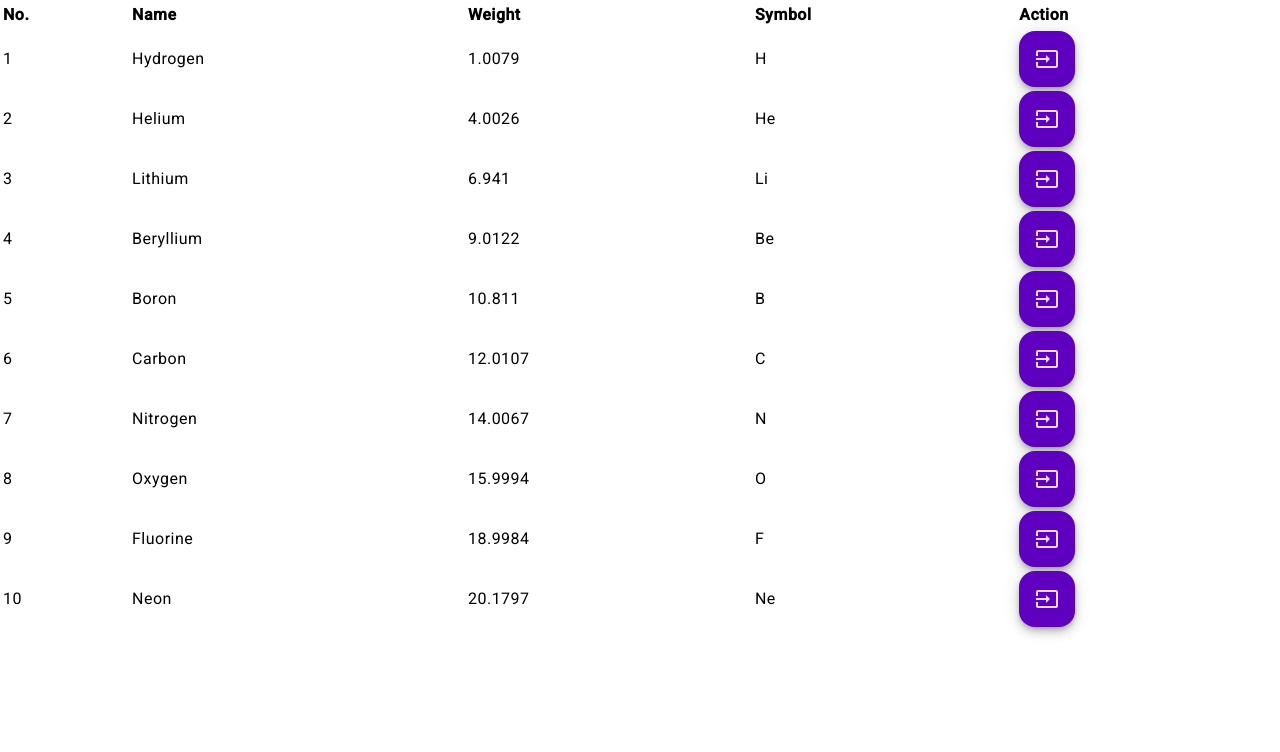
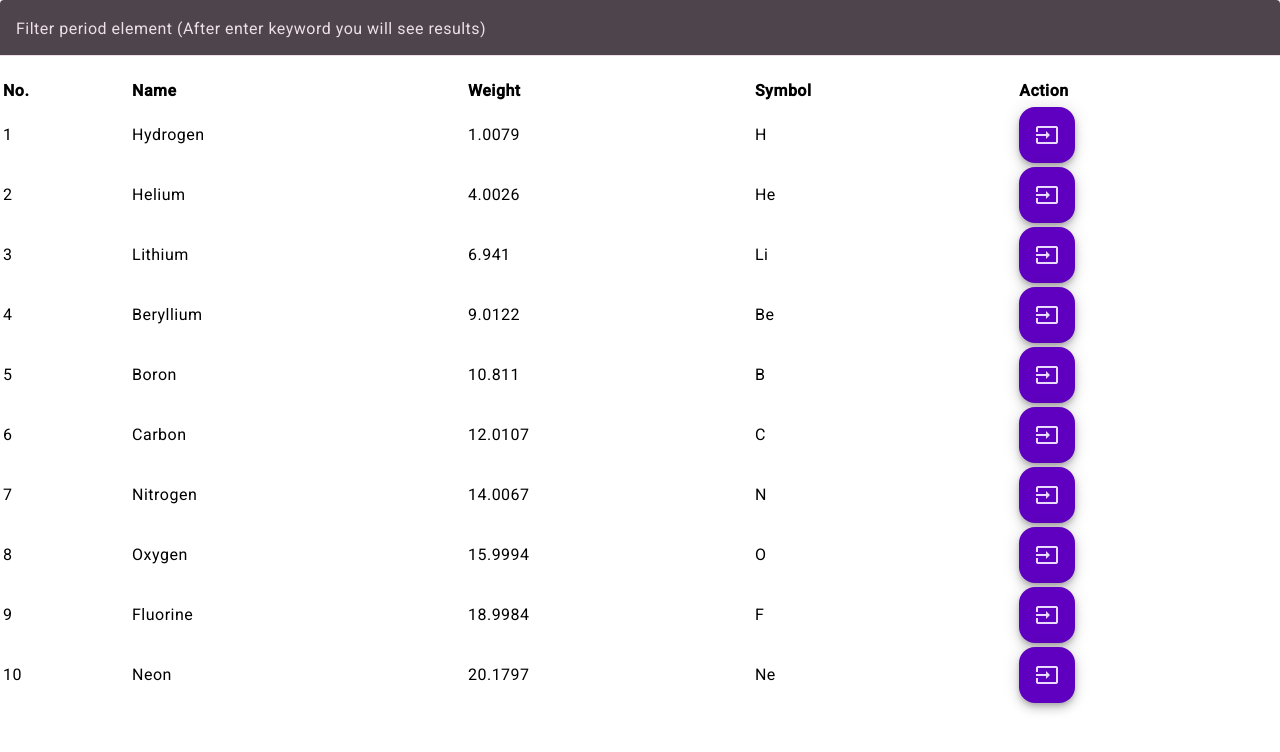
Before and after one commit to michal13171/period-element, an Angular app: page / in a window 1280 px wide. Shown: the top 752 px of the page. Built offline with nearby package versions, Linux system fonts and the light colour scheme.

Commit message:
filter data by input

```diff
--- a/src/app/features/pages/listing-sqrt/listing-sqrt.component.html
+++ b/src/app/features/pages/listing-sqrt/listing-sqrt.component.html
@@ -1,31 +1,36 @@
+<mat-form-field class="example-full-width">
+  <mat-label>Filter period element (After enter keyword you will see results)</mat-label>
+  <input matInput placeholder="filter name, position, weight and symbol" (keyup)="filterPeriod($event)">
+</mat-form-field>
+
 <table cdk-table [dataSource]="dataSource">
   <!-- Position Column -->
   <ng-container cdkColumnDef="position">
-    <th cdk-header-cell *cdkHeaderCellDef> No.</th>
+    <th cdk-header-cell *cdkHeaderCellDef>No.</th>
     <td cdk-cell *cdkCellDef="let element"> {{ element.position }}</td>
   </ng-container>
 
   <!-- Name Column -->
   <ng-container cdkColumnDef="name">
-    <th cdk-header-cell *cdkHeaderCellDef> Name</th>
+    <th cdk-header-cell *cdkHeaderCellDef>Name</th>
     <td cdk-cell *cdkCellDef="let element"> {{ element.name }}</td>
   </ng-container>
 
   <!-- Weight Column -->
   <ng-container cdkColumnDef="weight">
-    <th cdk-header-cell *cdkHeaderCellDef> Weight</th>
+    <th cdk-header-cell *cdkHeaderCellDef>Weight</th>
     <td cdk-cell *cdkCellDef="let element"> {{ element.weight }}</td>
   </ng-container>
 
   <!-- Symbol Column -->
   <ng-container cdkColumnDef="symbol">
-    <th cdk-header-cell *cdkHeaderCellDef> Symbol</th>
+    <th cdk-header-cell *cdkHeaderCellDef>Symbol</th>
     <td cdk-cell *cdkCellDef="let element"> {{ element.symbol }}</td>
   </ng-container>
 
   <!-- Action Column -->
   <ng-container cdkColumnDef="action">
-    <th cdk-header-cell *cdkHeaderCellDef> Action</th>
+    <th cdk-header-cell *cdkHeaderCellDef>Action</th>
     <td cdk-cell *cdkCellDef="let element; let i=index">
       <button mat-fab aria-label="Example icon button with a input icon" (click)="changeValue(i, element)">
         <mat-icon>input</mat-icon>
--- a/src/app/features/pages/listing-sqrt/listing-sqrt.component.scss
+++ b/src/app/features/pages/listing-sqrt/listing-sqrt.component.scss
@@ -5,3 +5,7 @@ table {
     text-align: left;
   }
 }
+
+.example-full-width{
+  width: 100%;
+}
--- a/src/app/features/pages/listing-sqrt/listing-sqrt.component.ts
+++ b/src/app/features/pages/listing-sqrt/listing-sqrt.component.ts
@@ -68,4 +68,39 @@ export class ListingSqrtComponent implements OnInit {
       }
     });
   }
+
+  private filterDataSymbolPeriodElements(data: any, keyJson: string) {
+    if (data) {
+      this.dataSource = this.dataSource.filter((item) => {
+        if (item) {
+          return item[keyJson] == data;
+        } else {
+          return this.listingData(null);
+        }
+      });
+    } else {
+      this.listingData(null);
+    }
+  }
+
+  filterPeriod($event: any) {
+    if ($event.key === 'Enter') {
+      let valueRecord = $event.target.value;
+
+      if (parseInt(valueRecord)) {
+        let parseStringToNumber = Number(valueRecord)
+        if (valueRecord % 1 !== 0) {
+          this.filterDataSymbolPeriodElements(parseStringToNumber, 'weight')
+        } else {
+          this.filterDataSymbolPeriodElements(parseStringToNumber, 'position')
+        }
+      } else {
+        if (valueRecord.length <= 3 && typeof valueRecord === 'string') {
+          this.filterDataSymbolPeriodElements(valueRecord, 'symbol')
+        } else {
+          this.filterDataSymbolPeriodElements(valueRecord, 'name')
+        }
+      }
+    }
+  }
 }
```
